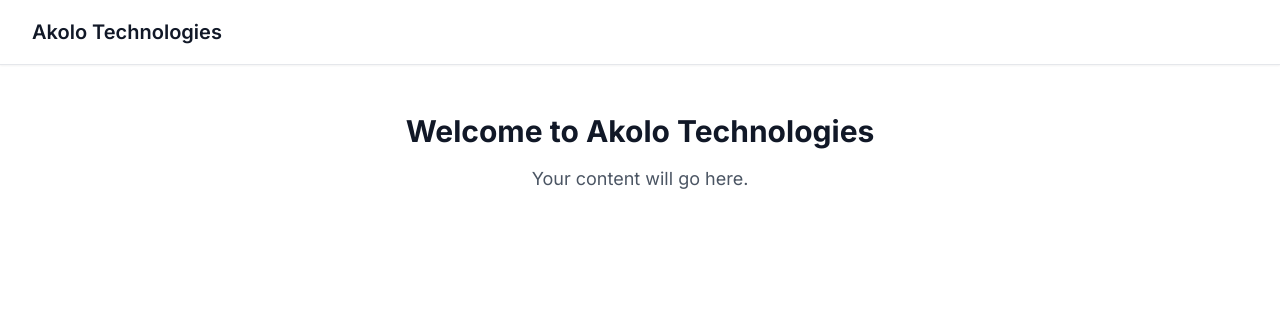
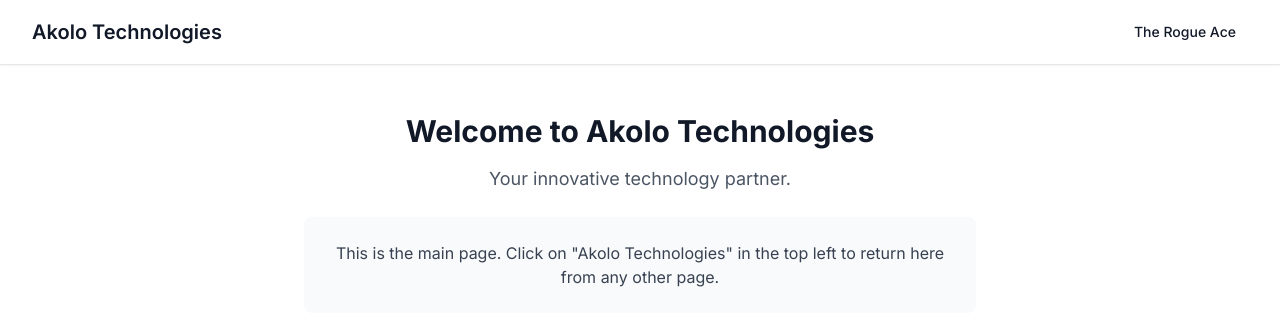
Before and after one commit to TheRoguestAce/akolotechnologies, a Next.js app: page / in a window 1280 px wide. Shown: the top 326 px of the page. Built offline with nearby package versions, Linux system fonts and the light colour scheme.

Commit message:
more changes

```diff
--- /dev/null
+++ b/app/components/NavigationDropdown.tsx
@@ -0,0 +1,53 @@
+'use client'
+
+import { useState } from 'react'
+import Link from 'next/link'
+
+export default function NavigationDropdown() {
+  const [isOpen, setIsOpen] = useState(false)
+
+  return (
+    <div className="relative">
+      <button
+        onClick={() => setIsOpen(!isOpen)}
+        className="text-gray-900 hover:text-gray-700 px-3 py-2 rounded-md text-sm font-medium transition-colors"
+      >
+        The Rogue Ace
+      </button>
+
+      {isOpen && (
+        <div className="absolute right-0 mt-2 w-48 bg-white rounded-md shadow-lg py-1 z-50 border border-gray-200">
+          <Link
+            href="/info"
+            className="block px-4 py-2 text-sm text-gray-700 hover:bg-gray-100 transition-colors"
+            onClick={() => setIsOpen(false)}
+          >
+            Info
+          </Link>
+          <Link
+            href="/privacy-policy"
+            className="block px-4 py-2 text-sm text-gray-700 hover:bg-gray-100 transition-colors"
+            onClick={() => setIsOpen(false)}
+          >
+            Privacy Policy
+          </Link>
+          <Link
+            href="/contact-info"
+            className="block px-4 py-2 text-sm text-gray-700 hover:bg-gray-100 transition-colors"
+            onClick={() => setIsOpen(false)}
+          >
+            Contact Info
+          </Link>
+        </div>
+      )}
+
+      {/* Click outside to close dropdown */}
+      {isOpen && (
+        <div
+          className="fixed inset-0 z-40"
+          onClick={() => setIsOpen(false)}
+        />
+      )}
+    </div>
+  )
+}
--- /dev/null
+++ b/app/contact-info/page.tsx
@@ -0,0 +1,14 @@
+export default function ContactInfoPage() {
+  return (
+    <div className="max-w-7xl mx-auto px-4 sm:px-6 lg:px-8 py-12">
+      <div className="text-center">
+        <h1 className="text-4xl font-bold text-gray-900 mb-6">
+          Contact Info
+        </h1>
+        <p className="text-lg text-gray-600">
+          This is the Contact Info section of Akolo Technologies.
+        </p>
+      </div>
+    </div>
+  )
+}
--- /dev/null
+++ b/app/info/page.tsx
@@ -0,0 +1,14 @@
+export default function InfoPage() {
+  return (
+    <div className="max-w-7xl mx-auto px-4 sm:px-6 lg:px-8 py-12">
+      <div className="text-center">
+        <h1 className="text-4xl font-bold text-gray-900 mb-6">
+          Info
+        </h1>
+        <p className="text-lg text-gray-600">
+          This is the Info section of Akolo Technologies.
+        </p>
+      </div>
+    </div>
+  )
+}
--- a/app/layout.tsx
+++ b/app/layout.tsx
@@ -1,6 +1,7 @@
 import type { Metadata } from 'next'
 import { Inter } from 'next/font/google'
 import './globals.css'
+import NavigationDropdown from './components/NavigationDropdown'
 
 const inter = Inter({ subsets: ['latin'] })
 
@@ -23,12 +24,12 @@
             <div className="max-w-7xl mx-auto px-4 sm:px-6 lg:px-8">
               <div className="flex justify-between items-center h-16">
                 <div className="flex items-center">
-                  <h1 className="text-xl font-semibold text-gray-900">
+                  <a href="/" className="text-xl font-semibold text-gray-900 hover:text-gray-700 transition-colors">
                     Akolo Technologies
-                  </h1>
+                  </a>
                 </div>
-                <div className="flex items-center space-x-4">
-                  {/* Add navigation items here later if needed */}
+                <div className="flex items-center">
+                  <NavigationDropdown />
                 </div>
               </div>
             </div>
--- a/app/page.tsx
+++ b/app/page.tsx
@@ -5,9 +5,14 @@
         <h2 className="text-3xl font-bold text-gray-900 mb-4">
           Welcome to Akolo Technologies
         </h2>
-        <p className="text-lg text-gray-600">
-          Your content will go here.
+        <p className="text-lg text-gray-600 mb-6">
+          Your innovative technology partner.
         </p>
+        <div className="bg-gray-50 rounded-lg p-6 max-w-2xl mx-auto">
+          <p className="text-gray-700">
+            This is the main page. Click on "Akolo Technologies" in the top left to return here from any other page.
+          </p>
+        </div>
       </div>
     </div>
   )
--- /dev/null
+++ b/app/privacy-policy/page.tsx
@@ -0,0 +1,14 @@
+export default function PrivacyPolicyPage() {
+  return (
+    <div className="max-w-7xl mx-auto px-4 sm:px-6 lg:px-8 py-12">
+      <div className="text-center">
+        <h1 className="text-4xl font-bold text-gray-900 mb-6">
+          Privacy Policy
+        </h1>
+        <p className="text-lg text-gray-600">
+          This is the Privacy Policy section of Akolo Technologies.
+        </p>
+      </div>
+    </div>
+  )
+}
```
